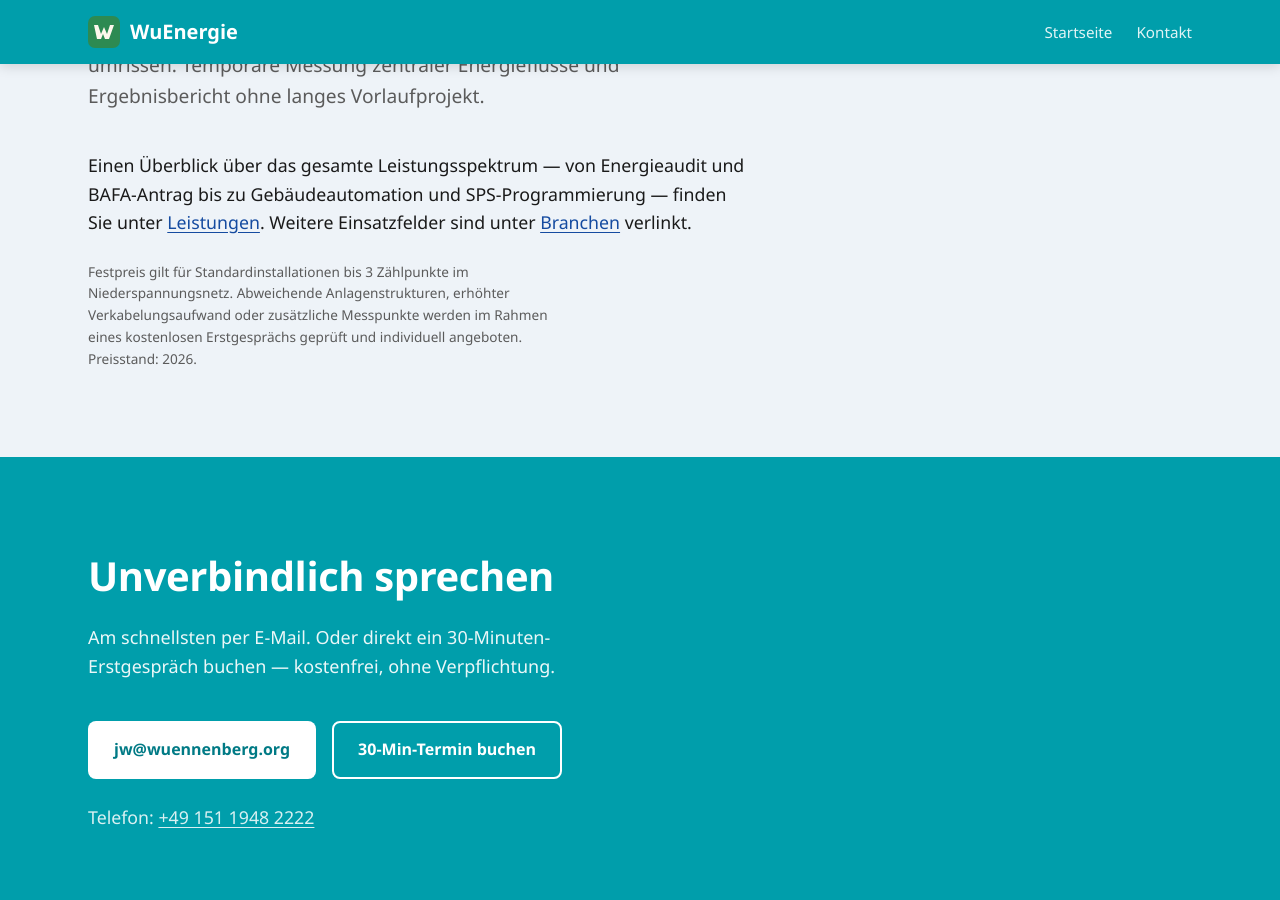
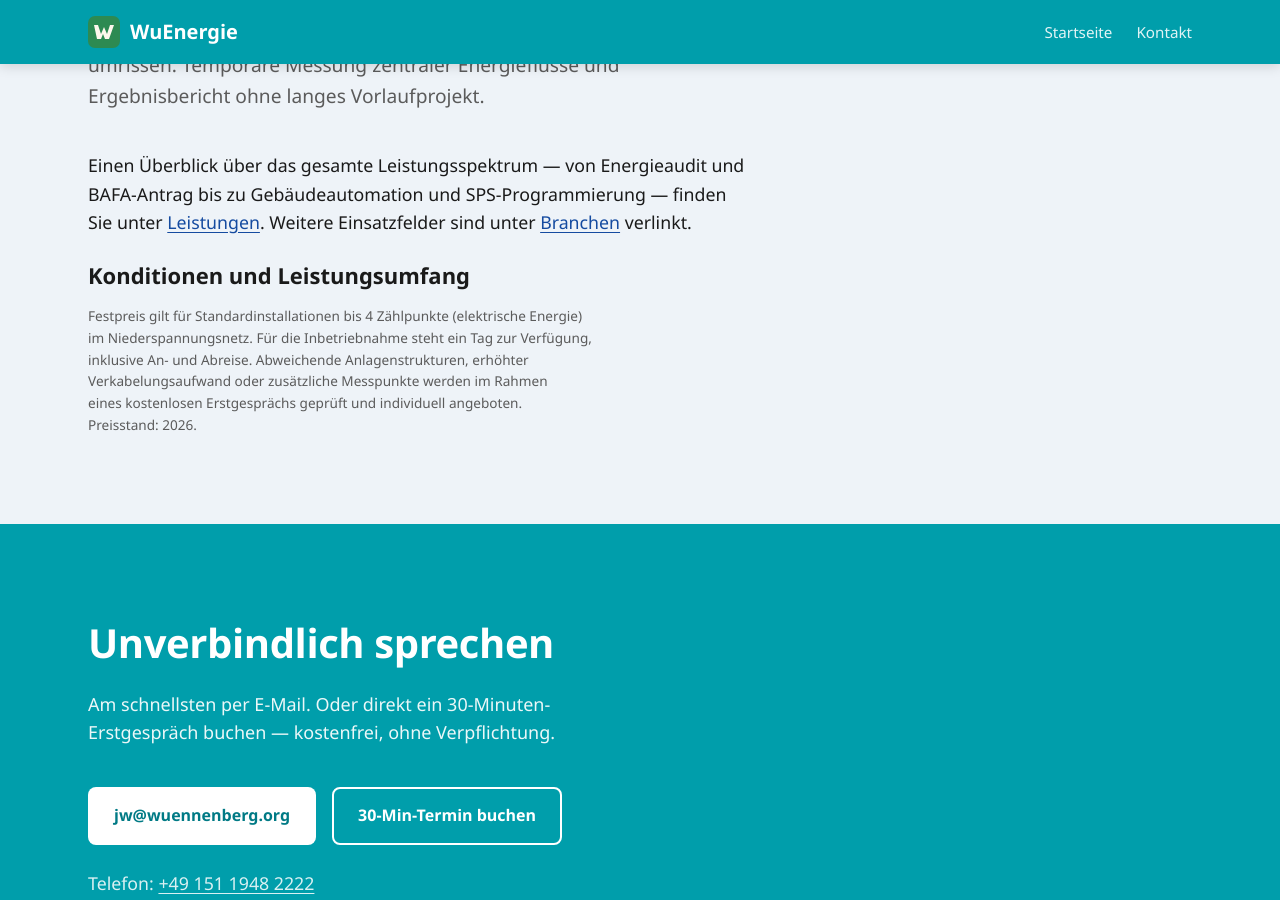
Before and after one commit to wuenergie/wuenergie-site, a Jekyll site: the page built from camping.md, in a window 1280 px wide and 900 px high, scrolled down 2917 px. Built offline with Jekyll 4.4.1, drawn with Linux system fonts in a browser that asks for light colours.

Commit message:
Camping: Konditionen-Überschrift, 4 Zählpunkte, Inbetriebnahme-Zeitfenster
Co-Authored-By: Claude Sonnet 5 <noreply@anthropic.com>

```diff
--- a/camping.md
+++ b/camping.md
@@ -142,7 +142,8 @@ service:
     <h2>Einstieg: Start-Paket</h2>
     <p class="section-lede">Drei konkrete Sofortmaßnahmen in 2–3 Tagen — Festpreis, klar umrissen. Temporäre Messung zentraler Energieflüsse und Ergebnisbericht ohne langes Vorlaufprojekt.</p>
     <p>Einen Überblick über das gesamte Leistungsspektrum — von Energieaudit und BAFA-Antrag bis zu Gebäudeautomation und SPS-Programmierung — finden Sie unter <a href="/#leistungen">Leistungen</a>. Weitere Einsatzfelder sind unter <a href="/#branchen">Branchen</a> verlinkt.</p>
-    <p class="fine-print">Festpreis gilt für Standardinstallationen bis 3 Zählpunkte im Niederspannungsnetz. Abweichende Anlagenstrukturen, erhöhter Verkabelungsaufwand oder zusätzliche Messpunkte werden im Rahmen eines kostenlosen Erstgesprächs geprüft und individuell angeboten. Preisstand: 2026.</p>
+    <h3>Konditionen und Leistungsumfang</h3>
+    <p class="fine-print">Festpreis gilt für Standardinstallationen bis 4 Zählpunkte (elektrische Energie) im Niederspannungsnetz. Für die Inbetriebnahme steht ein Tag zur Verfügung, inklusive An- und Abreise. Abweichende Anlagenstrukturen, erhöhter Verkabelungsaufwand oder zusätzliche Messpunkte werden im Rahmen eines kostenlosen Erstgesprächs geprüft und individuell angeboten. Preisstand: 2026.</p>
   </div>
 </section>
 
```
